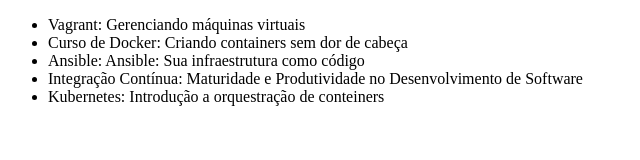
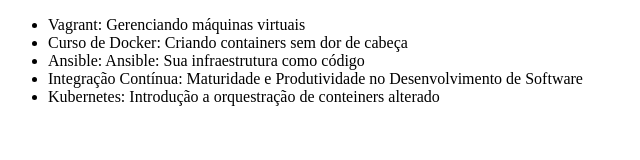
Before and after one commit to defabris/defabris-git, a plain HTML site: page index.html in a window 1280 px wide. Shown: the full height of the page, 0-640 px from the left. Drawn offline with Linux system fonts and the light colour scheme.

Commit message:
Alterando kubernetes

```diff
--- a/index.html
+++ b/index.html
@@ -10,7 +10,7 @@
         <li>Curso de Docker: Criando containers sem dor de cabeça</li>
         <li>Ansible: Ansible: Sua infraestrutura como código</li>
         <li>Integração Contínua: Maturidade e Produtividade no Desenvolvimento de Software</li>
-		<li>Kubernetes: Introdução a orquestração de conteiners</li>
+		<li>Kubernetes: Introdução a orquestração de conteiners alterado</li>
     </ul>
 </body>
 </html>
```
